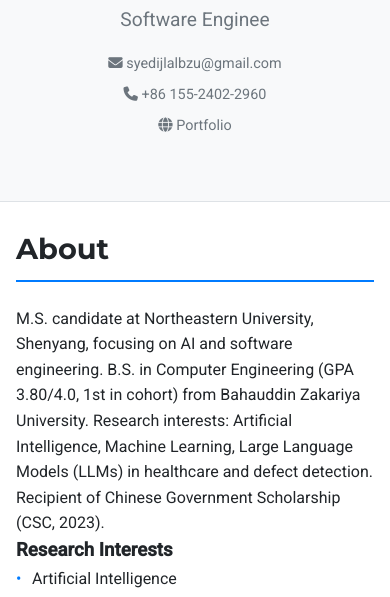
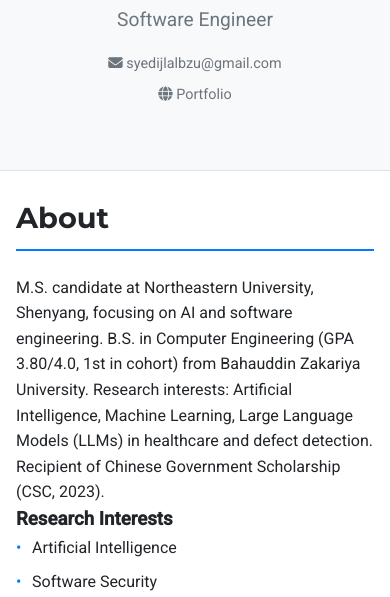
Before and after one commit to syed-ijlal/syed-ijlal.github.io, a plain HTML site: page index.html in a window 390 px wide. Shown: the part 324-921 px from the top of the page. Drawn offline with Linux system fonts and the light colour scheme.

Commit message:
Fix typo in subtitle and remove phone link

```diff
--- a/index.html
+++ b/index.html
@@ -314,10 +314,9 @@
     <header class="header" id="home">
         <img src="assets/img/Profile.jpg" alt="Hussain Syed Ijlal">
         <h1>Hussain Syed Ijlal</h1>
-        <p class="subtitle">Software Enginee</p>
+        <p class="subtitle">Software Engineer</p>
         <div class="contact-info">
             <a href="mailto:syedijlalbzu@gmail.com"><i class="fas fa-envelope"></i> syedijlalbzu@gmail.com</a>
-            <a href="tel:+8615524022960"><i class="fas fa-phone"></i> +86 155-2402-2960</a>
             <a href="https://syed-ijlal.github.io" target="_blank"><i class="fas fa-globe"></i> Portfolio</a>
         </div>
     </header>
```
